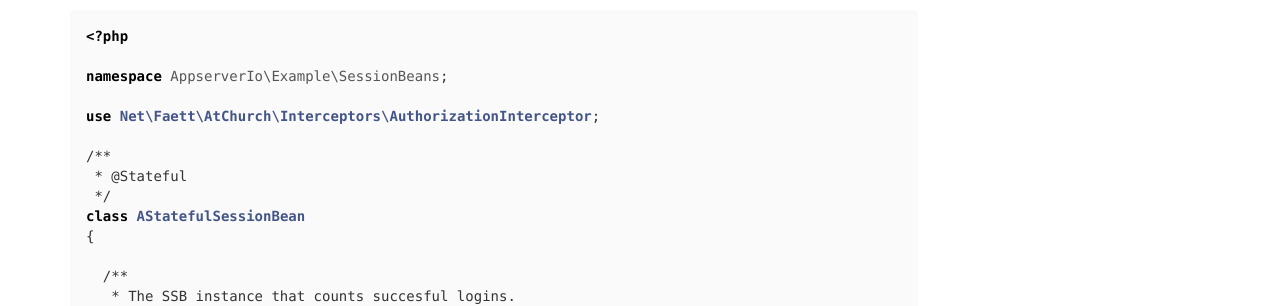
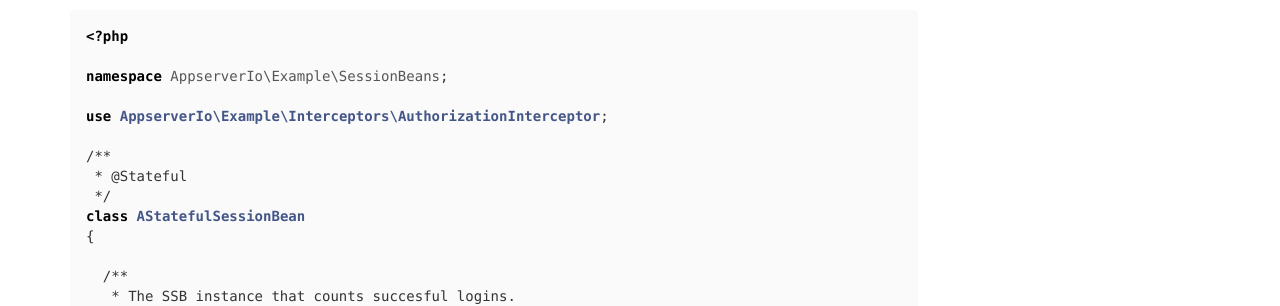
Before and after one commit to appserver-io/appserver, a Jekyll site: the page built from _posts/2014-12-30-persistence-container-basics.md, in a window 1280 px wide and 900 px high, scrolled down 15951 px. Shown: the part 152-458 px from the top of the window. Built offline with Jekyll 4.4.1, drawn with Linux system fonts in a browser that asks for light colours; nearby versions of some CDN libraries; library files that are not in the unit come from our copies; Markdown is read by kramdown in place of the engine named in the settings.

Commit message:
Update 2014-12-30-persistence-container-basics.md

```diff
--- a/_posts/2014-12-30-persistence-container-basics.md
+++ b/_posts/2014-12-30-persistence-container-basics.md
@@ -704,7 +704,7 @@ So if we want to authorize the user logged into the system for the method call t
 
 namespace AppserverIo\Example\SessionBeans;
 
-use Net\Faett\AtChurch\Interceptors\AuthorizationInterceptor;
+use AppserverIo\Example\Interceptors\AuthorizationInterceptor;
 
 /**
  * @Stateful
```
